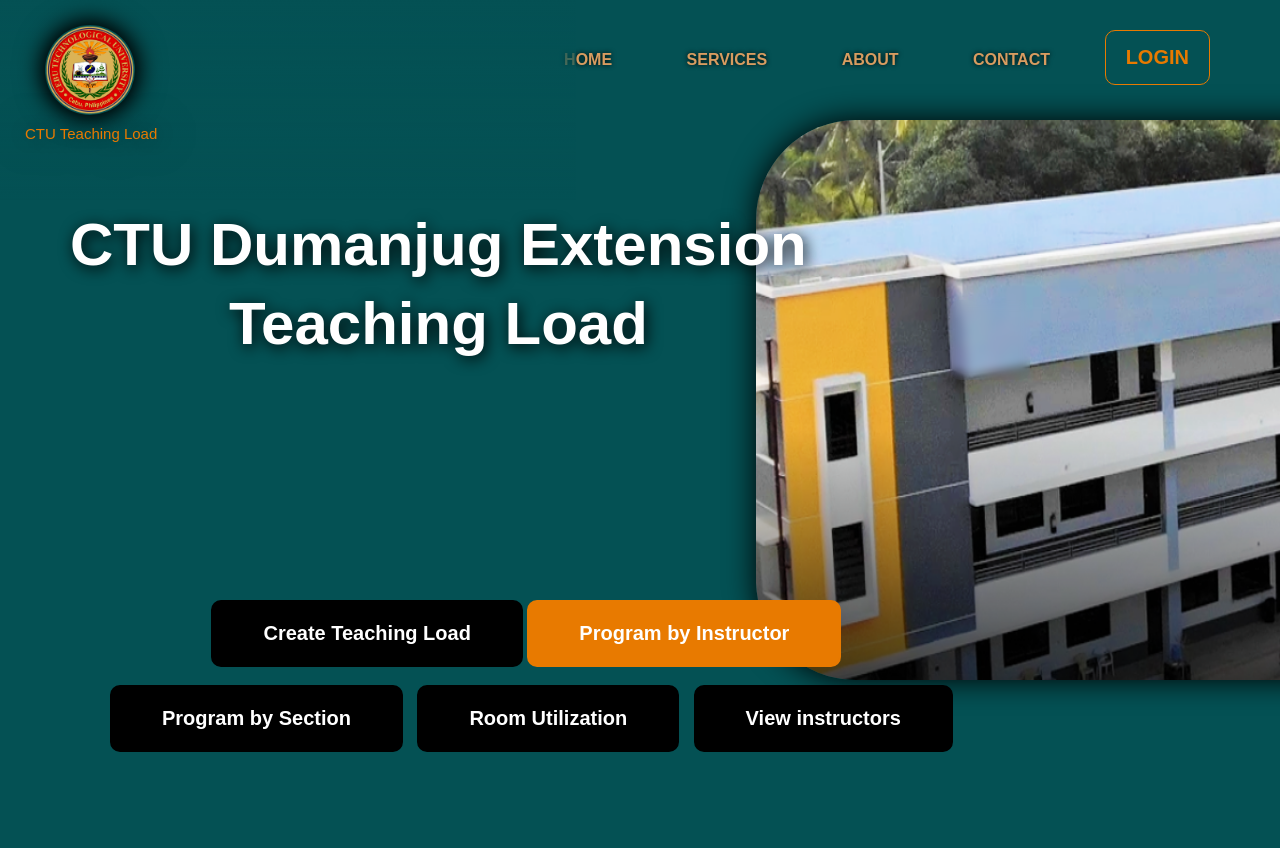
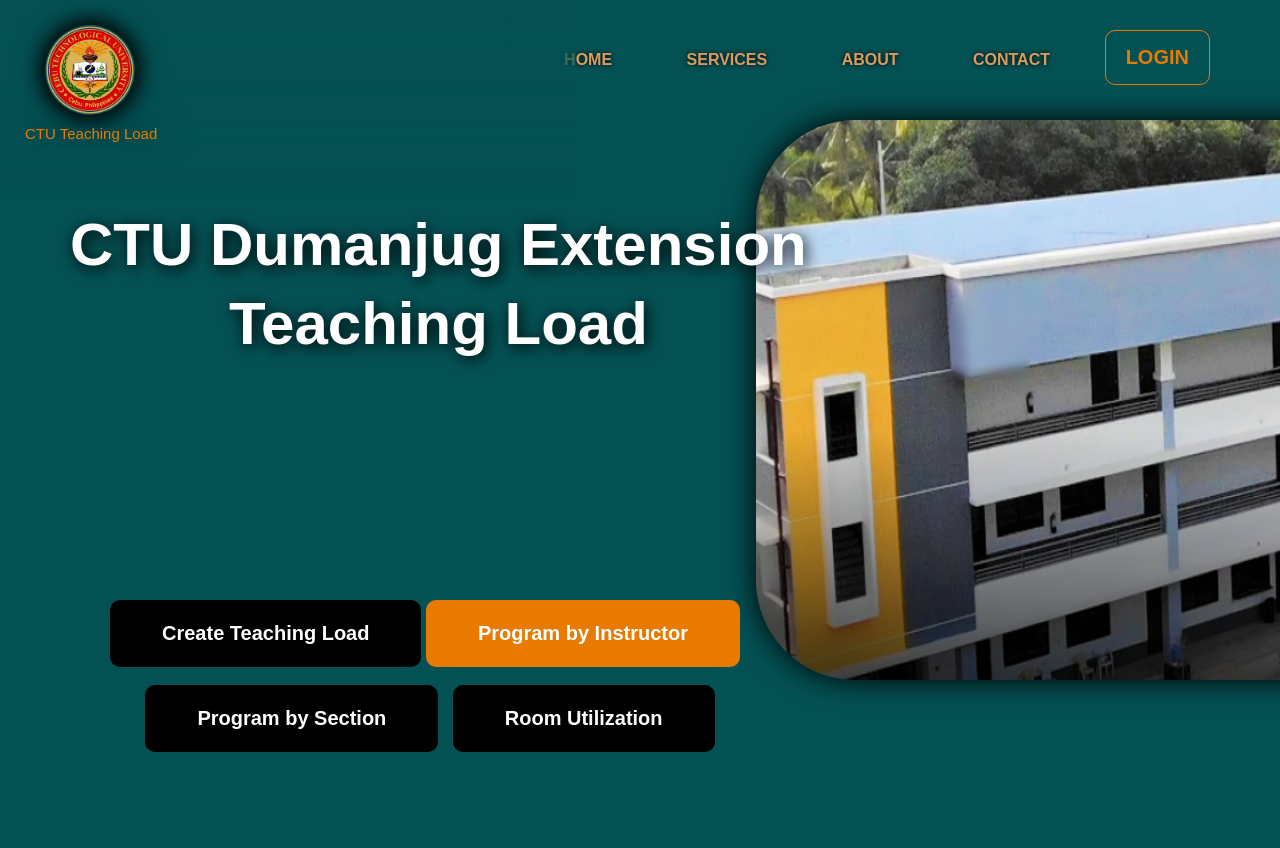
Before and after one commit to MrRayliegh/final-scheduling, a Django app: page / in a window 1280 px wide. Run offline with Django 5.2, Linux system fonts and the light colour scheme.

Commit message:
Update index.html

```diff
--- a/scheduling_system/templates/instructors_frontend/index.html
+++ b/scheduling_system/templates/instructors_frontend/index.html
@@ -44,7 +44,7 @@
           <a href="{% url 'create_teaching_load' %}" class="but btn1">Program by Instructor</a> <br><br>
           <a href="{% url 'program_by_section' %}" class="but btn2">Program by Section</a>
           <a href="{% url 'room_utilization' %}" class="but btn2">Room Utilization</a>
-          <a href="#" class="but btn2">View instructors</a>
+<!--           <a href="#" class="but btn2">View instructors</a> -->
       </div>
     </section>
   </main>
```
